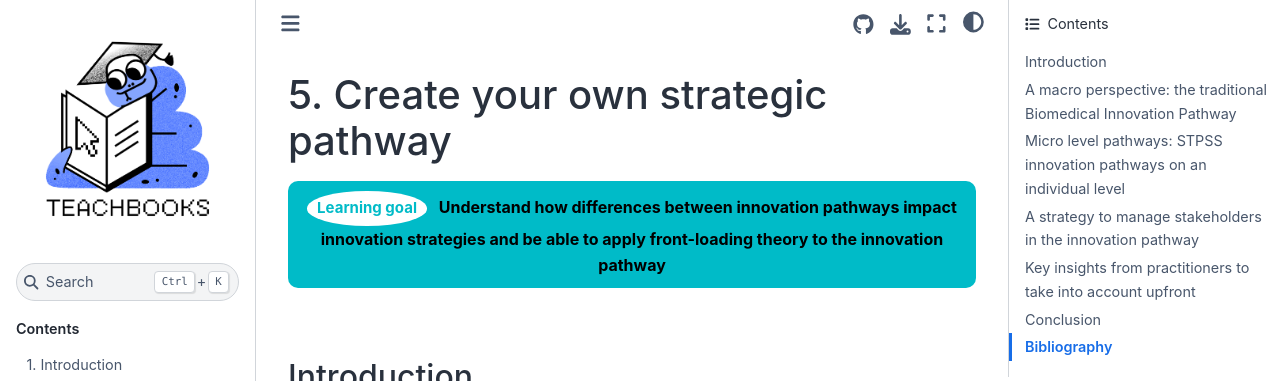
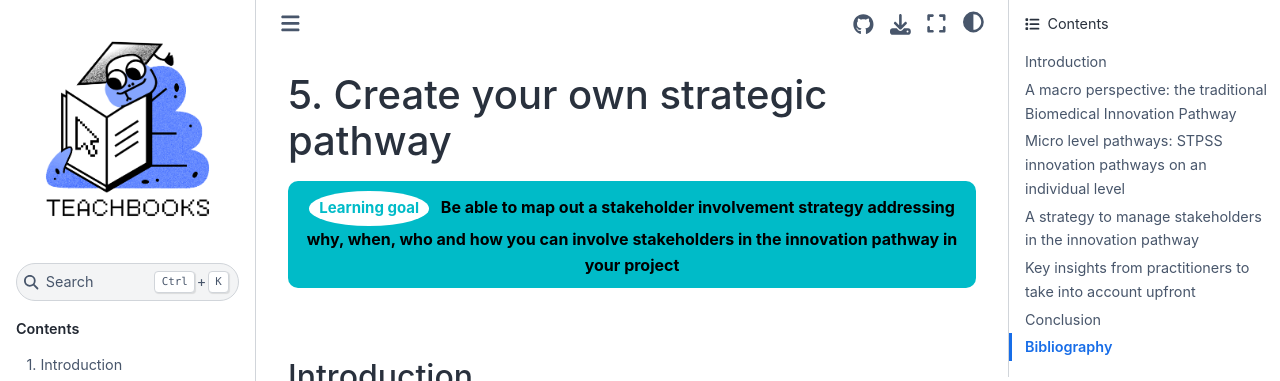
Before and after one commit to pietervandekerckhove/handbook-innovating-health, a Jupyter Book: the page built from book/chapters/06_innovation_pathway.md, in a window 1280 px wide and 900 px high. Shown: the top 381 px of the window. Built offline with Jupyter Book 1.0.4 settings and Sphinx 7.4.7 and the Sphinx Book theme 1.1.4, drawn with Linux system fonts in a browser that asks for light colours; pages that are not in the unit, such as notebooks, are missing from menus; comment, search, counter and statistics services are not loaded.

Commit message:
Update 06_innovation_pathway.md

```diff
--- a/book/chapters/06_innovation_pathway.md
+++ b/book/chapters/06_innovation_pathway.md
@@ -4,7 +4,7 @@
 <center>
   <div style="padding: 10px; background-color: #00BBC8; border-radius: 10px; display: inline-block; font-weight: bold; font-size: 16px; color: #000; position: relative;">
     <span style="background-color: white; color: #00BBC8; border-radius: 50%; padding: 5px 10px; font-size: 15px; font-weight: bold; margin-right: 8px; display: inline-block;">Learning goal</span>
-   Understand how differences between innovation pathways impact innovation strategies and be able to apply front-loading theory to the innovation pathway
+   Be able to map out a stakeholder involvement strategy addressing why, when, who and how you can involve stakeholders in the innovation pathway in your project
   </div>
 </center>
 <br>
```
